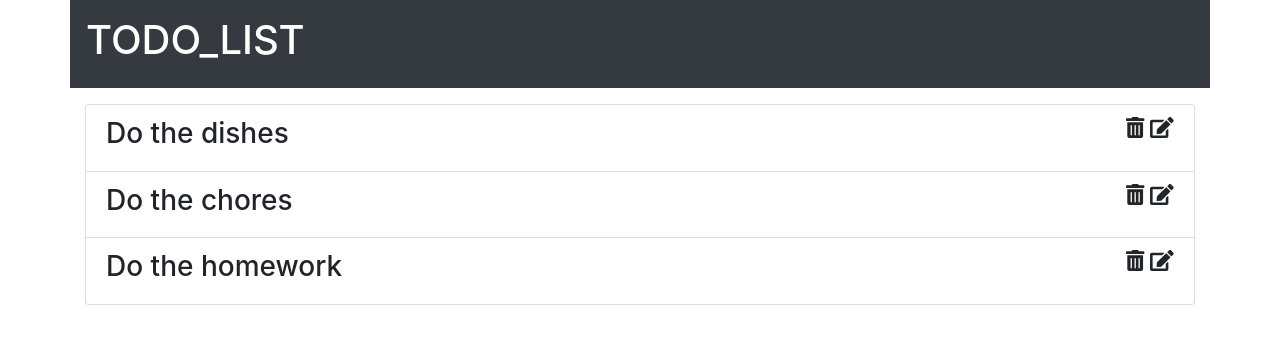
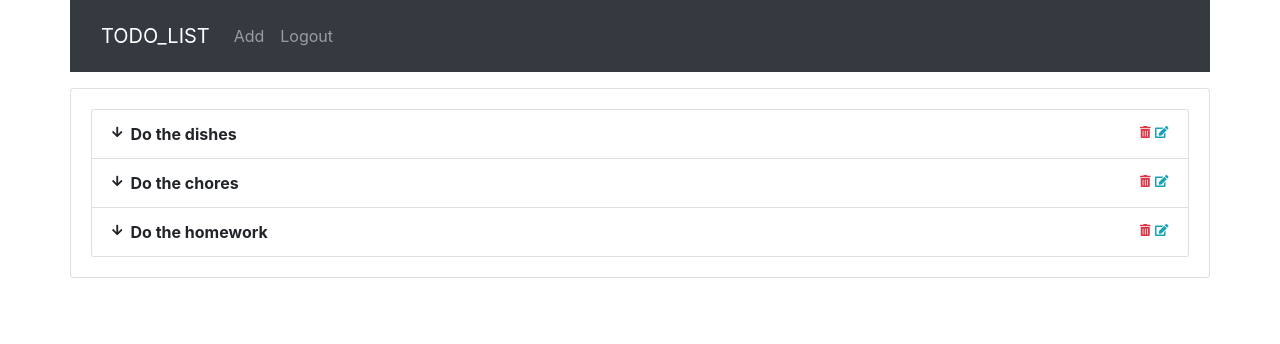
Before and after one commit to marcinolszewski/ToDoButInReact, a React (Create React App) app: page / in a window 1280 px wide. Shown: the top 344 px of the page. Built offline with nearby package versions, Linux system fonts and the light colour scheme.

Commit message:
[feat] added some css and delete list item feature

```diff
--- a/src/App.js
+++ b/src/App.js
@@ -8,7 +8,7 @@ function App() {
     <div className="App container">
       <Header branding="TODO_LIST" />
       <div className="row">
-        <div className="col-12 mx-auto">
+        <div className="col-12 mx-auto card card-body mb-3">
           <List />
         </div>
       </div>
--- a/src/components/Header.js
+++ b/src/components/Header.js
@@ -4,8 +4,26 @@ import PropTypes from "prop-types";
 const Header = props => {
   const { branding } = props;
   return (
-    <nav className="row navbar navbar-expand-sm nabar-dark mb-3 py-3 bg-dark text-white">
-      <h1>{branding}</h1>
+    <nav className="row navbar navbar-expand-sm navbar-dark mb-3 py-3 bg-dark text-white">
+      <div className="container">
+        <a href="/" className="navbar-brand text-white">
+          {branding}
+        </a>
+        <React.Fragment>
+          <ul className="navbar-nav mr-auto">
+            <li className="nav-item">
+              <a href="/" className="nav-link">
+                Add
+              </a>
+            </li>
+            <li className="nav-item">
+              <a href="/" className="nav-link">
+                Logout
+              </a>
+            </li>
+          </ul>
+        </React.Fragment>
+      </div>
     </nav>
   );
 };
--- a/src/components/List.js
+++ b/src/components/List.js
@@ -27,12 +27,29 @@ class List extends Component {
       ]
     };
   }
+
+  deleteItem = id => {
+    const { listItems } = this.state;
+
+    const newItems = listItems.filter(item => {
+      return item.id !== id;
+    });
+
+    this.setState({
+      listItems: newItems
+    });
+  };
+
   render() {
     const { listItems } = this.state;
     return (
       <ul className="list-group">
         {listItems.map(listItem => (
-          <ListItem key={listItem.id} listItem={listItem} />
+          <ListItem
+            key={listItem.id}
+            listItem={listItem}
+            onDeleteClickHandler={this.deleteItem.bind(this, listItem.id)}
+          />
         ))}
       </ul>
     );
--- a/src/components/ListItem.js
+++ b/src/components/ListItem.js
@@ -1,6 +1,10 @@
 import React, { Component } from "react";
 import { FontAwesomeIcon } from "@fortawesome/react-fontawesome";
-import { faEdit, faTrashAlt } from "@fortawesome/free-solid-svg-icons";
+import {
+  faEdit,
+  faTrashAlt,
+  faArrowDown
+} from "@fortawesome/free-solid-svg-icons";
 import PropTypes from "prop-types";
 
 class ListItem extends Component {
@@ -13,24 +17,53 @@ class ListItem extends Component {
       showTask: !this.state.showTask
     });
   };
+
+  deleteItem = () => {
+    this.props.onDeleteClickHandler();
+  };
   render() {
     const { topic, content } = this.props.listItem;
     const { showTask } = this.state;
     return (
       <li className="list-group-item">
-        <h3 onClick={this.showContent} style={{ cursor: "pointer" }}>
+        <span
+          onClick={this.showContent}
+          style={{ cursor: "pointer", fontWeight: "700" }}
+        >
+          <FontAwesomeIcon
+            icon={faArrowDown}
+            size="xs"
+            pull="left"
+            className="mr-2 mt-1"
+          />
           {topic}
-          <FontAwesomeIcon icon={faEdit} size="xs" pull="right" />
-          <FontAwesomeIcon icon={faTrashAlt} size="xs" pull="right" />
-        </h3>
-        {showTask ? <span>{content}</span> : null}
+        </span>
+        <a className="text-info">
+          <FontAwesomeIcon
+            icon={faEdit}
+            size="xs"
+            pull="right"
+            className="mt-1"
+          />
+        </a>
+        <a className="text-danger">
+          <FontAwesomeIcon
+            icon={faTrashAlt}
+            size="xs"
+            pull="right"
+            className="mt-1"
+            onClick={this.deleteItem}
+          />
+        </a>
+        {showTask ? <p>{content}</p> : null}
       </li>
     );
   }
 }
 
 ListItem.propTypes = {
-  listItem: PropTypes.object.isRequired
+  listItem: PropTypes.object.isRequired,
+  onDeleteClickHandler: PropTypes.func.isRequired
 };
 
 export default ListItem;
```
